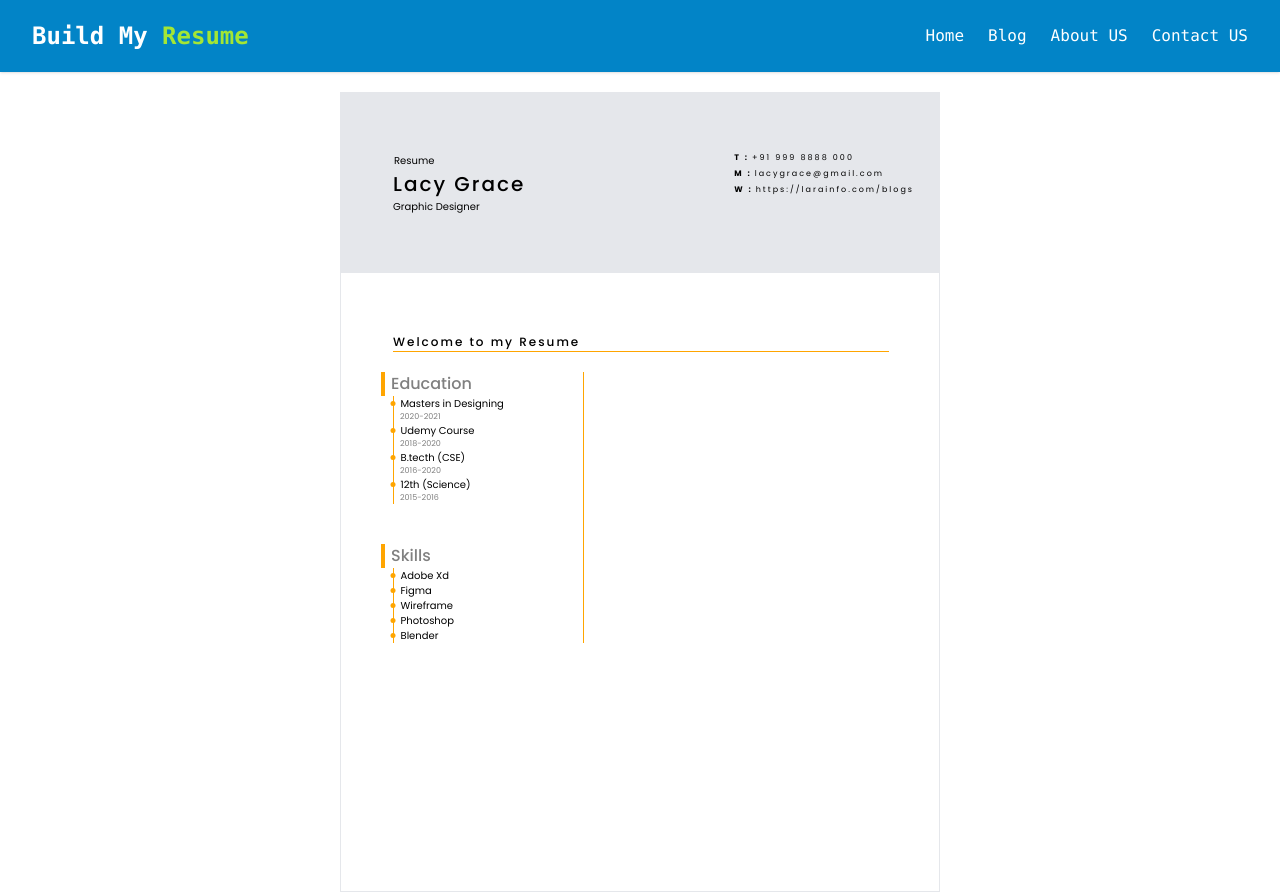
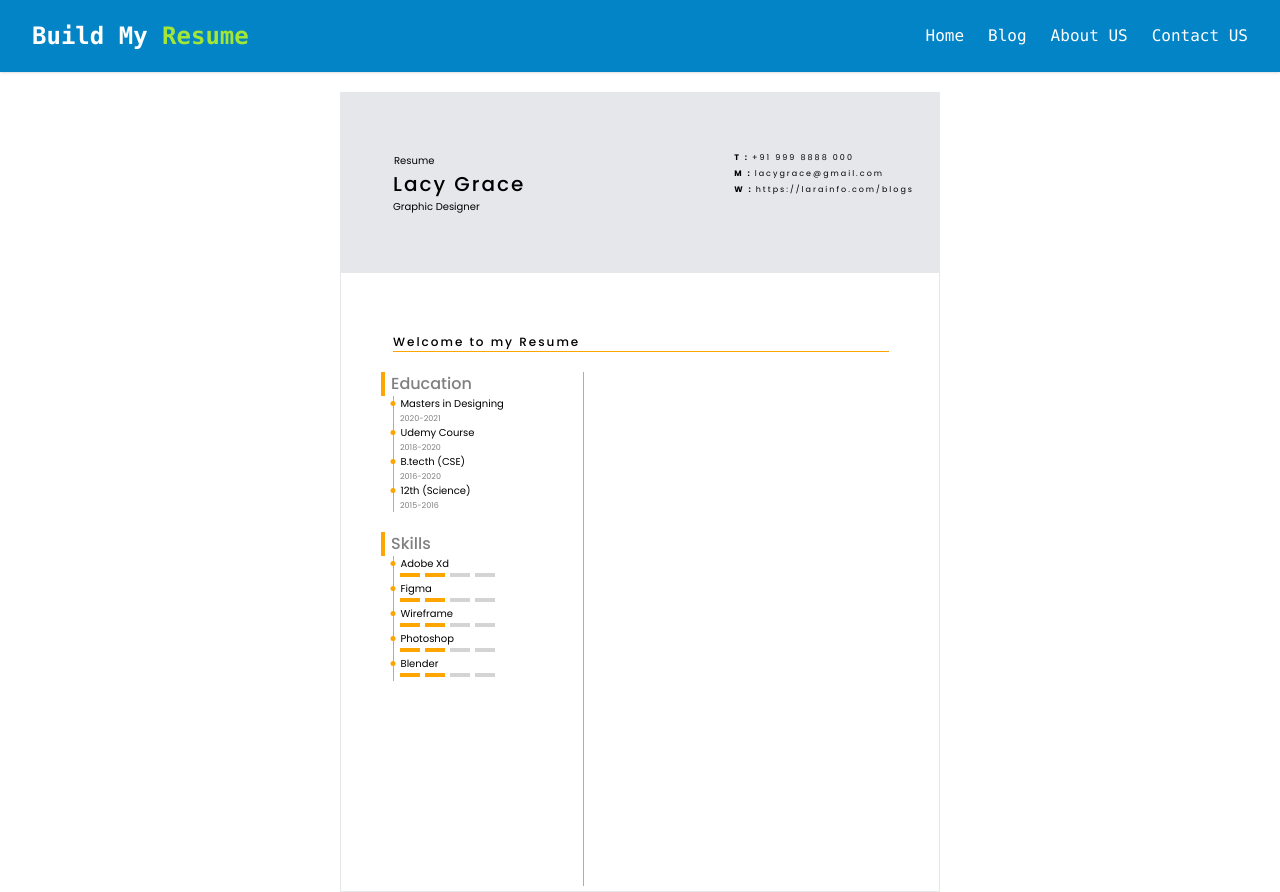
Before and after one commit to PrakashMandal-IV/Build_My_Resume, a React (Create React App) app: page /home in a window 1280 px wide. Built offline with nearby package versions, Linux system fonts and the light colour scheme.

Commit message:
Add : skills section

```diff
--- a/src/component/Resumes/Resume_1.css
+++ b/src/component/Resumes/Resume_1.css
@@ -25,6 +25,7 @@ p {
     transform: translate(var(--tw-translate-x), var(--tw-translate-y)) rotate(var(--tw-rotate)) skewX(var(--tw-skew-x)) skewY(var(--tw-skew-y)) scaleX(var(--tw-scale-x)) scaleY(var(--tw-scale-y));
     display: flex;
     gap: 5px;
+    padding-bottom: 2px;
 }
 .item-dot{
     margin-top: auto;
@@ -36,5 +37,4 @@ p {
 }
 .item{
     border-left: 1px solid orange;
-
 }
--- a/src/component/Resumes/Resume_1.jsx
+++ b/src/component/Resumes/Resume_1.jsx
@@ -37,11 +37,11 @@ function Resume_1() {
         </div>
       </div>
       {/* Body */}
-      <div className="" style={{ marginTop: "60px", display: "flex", flexDirection: "column", gap: "20px", marginLeft: "40px", marginRight: "50px" }}>
+      <div className="" style={{ marginTop: "60px", display: "flex", flexDirection: "column", gap: "20px", marginLeft: "40px", marginRight: "50px",flexGrow:"1" }}>
         <p className="" style={{ marginLeft: "12px", fontWeight: "500", fontSize: "12px", letterSpacing: "2px", borderBottom: "1px solid orange" }}>Welcome to my Resume</p>
-        <div className="" style={{ display: "flex", gap: "4px" }}>
+        <div className="" style={{ display: "flex", gap: "4px",height:"100%",marginBottom:"5px" }}>
           {/* Left */}
-          <div className="" style={{ width: "40%", borderRight: "1px solid orange",display:"flex",flexDirection:"column",gap:"40px" }}>
+          <div className="" style={{ width: "40%",height:"100%", borderRight: "1px solid orange",display:"flex",flexDirection:"column",gap:"20px" }}>
             {/* Education */}
             <div className="">
               <p className="titles">Education</p>
@@ -61,12 +61,17 @@ function Resume_1() {
               <p className="titles">Skills</p>
               <div className="left-items" style={{ marginLeft: "12px" }}>
                 {Information.Skills.map((item, idx) => {
-                  return (<div className="item">
+                  return (<div className="item"style={{paddingBottom:"4px"}}>
                     <div className="item-title  " >
                       <div className="item-dot" ></div>
                       <p className="" key={idx} style={{ fontSize: "10px" }}>{item.Title}</p>
                     </div>
-                    {}
+                    <div className="" style={{display:"flex",marginLeft:"6px",gap:"5px"}}>
+                       <div className="" style={{backgroundColor:"orange",width:"20px",height:"4px"}}></div>
+                       <div className="" style={{backgroundColor:"orange",width:"20px",height:"4px"}}></div>
+                       <div className="" style={{backgroundColor:"rgb(212, 212, 212)",width:"20px",height:"4px"}}></div>
+                       <div className="" style={{backgroundColor:"rgb(212, 212, 212)",width:"20px",height:"4px"}}></div>
+                    </div>
                   </div>)
                 })}
               </div>
```
